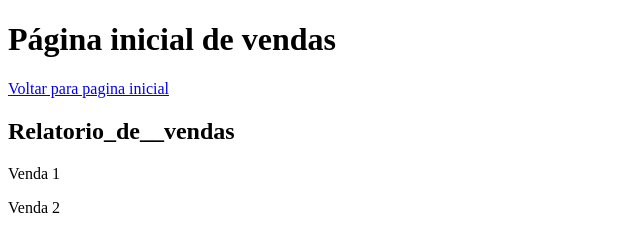
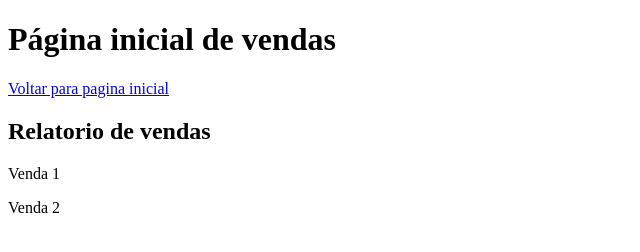
Before and after one commit to jairocavalcanti/AulaGit_2, a plain HTML site: page vendas.html in a window 1280 px wide. Shown: the full height of the page, 0-640 px from the left. Drawn offline with Linux system fonts and the light colour scheme.

Commit message:
alterações

```diff
--- a/vendas.html
+++ b/vendas.html
@@ -8,7 +8,7 @@
 <body>
     <h1>Página inicial de vendas</h1>
     <a href="index.html">Voltar para pagina inicial</a>
-     <h2>Relatorio_de__vendas</h2>
+     <h2>Relatorio de vendas</h2>
      <p>Venda 1</p>
      <p>Venda 2</p>
 </body>
```
